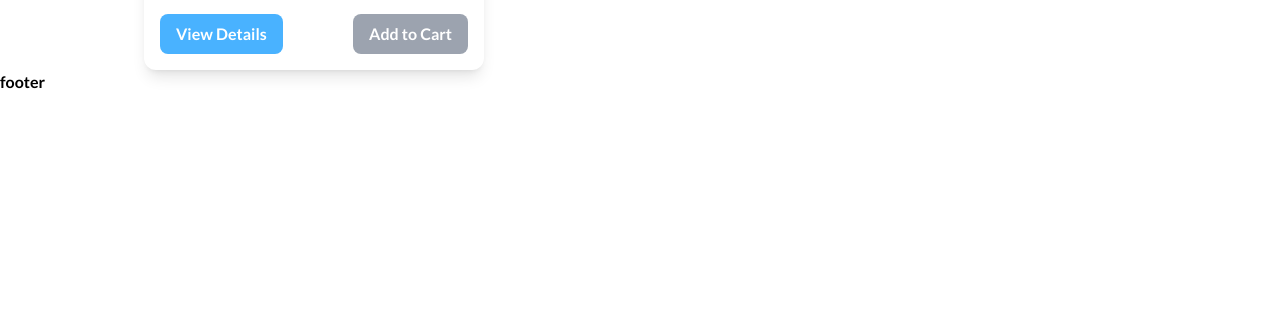
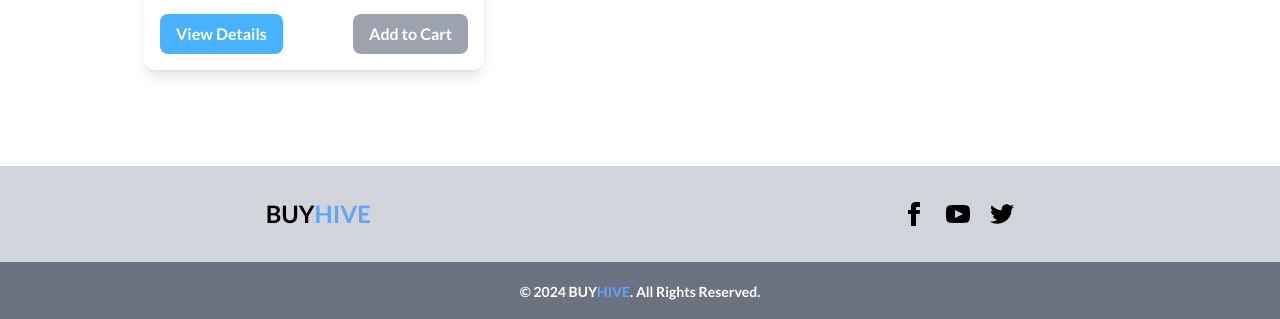
Before and after one commit to meizan2142/MERN-FRONTEND, a React (Vite) app: page / in a window 1280 px wide. Shown: the part 1646-1965 px from the top of the page. Before the commit the page ends 1740 px from the top, so only its background shows below. Built offline with nearby package versions, Linux system fonts and the light colour scheme; a web font is replaced by a local one.

Commit message:
Footer section is created successfully

```diff
--- /dev/null
+++ b/src/Components/Footer/Footer.jsx
@@ -0,0 +1,39 @@
+const Footer = () => {
+    return (
+        <footer className="flex flex-col text-black">
+            <div className="flex flex-col items-center justify-around gap-5 bg-gray-300 py-8 dark:bg-gray-500 dark:text-white md:flex-row md:gap-0">
+                <h5 className="text-2xl font-bold">BUY<span className="text-blue-400">HIVE</span></h5>
+                <nav className="text-lg">
+                    <ul className=" flex h-full items-center justify-center gap-5">
+                        <li className="cursor-pointer">
+                            <a>
+                                <svg xmlns="http://www.w3.org/2000/svg" width="24" height="24" viewBox="0 0 24 24" className="fill-current">
+                                    <path d="M9 8h-3v4h3v12h5v-12h3.642l.358-4h-4v-1.667c0-.955.192-1.333 1.115-1.333h2.885v-5h-3.808c-3.596 0-5.192 1.583-5.192 4.615v3.385z"></path>
+                                </svg>
+                            </a>
+                        </li>
+                        <li className="cursor-pointer">
+                            <a>
+                                <svg xmlns="http://www.w3.org/2000/svg" width="24" height="24" viewBox="0 0 24 24" className="fill-current">
+                                    <path d="M19.615 3.184c-3.604-.246-11.631-.245-15.23 0-3.897.266-4.356 2.62-4.385 8.816.029 6.185.484 8.549 4.385 8.816 3.6.245 11.626.246 15.23 0 3.897-.266 4.356-2.62 4.385-8.816-.029-6.185-.484-8.549-4.385-8.816zm-10.615 12.816v-8l8 3.993-8 4.007z"></path>
+                                </svg>
+                            </a>
+                        </li>
+                        <li className="cursor-pointer">
+                            <a>
+                                <svg xmlns="http://www.w3.org/2000/svg" width="24" height="24" viewBox="0 0 24 24" className="fill-current">
+                                    <path d="M24 4.557c-.883.392-1.832.656-2.828.775 1.017-.609 1.798-1.574 2.165-2.724-.951.564-2.005.974-3.127 1.195-.897-.957-2.178-1.555-3.594-1.555-3.179 0-5.515 2.966-4.797 6.045-4.091-.205-7.719-2.165-10.148-5.144-1.29 2.213-.669 5.108 1.523 6.574-.806-.026-1.566-.247-2.229-.616-.054 2.281 1.581 4.415 3.949 4.89-.693.188-1.452.232-2.224.084.626 1.956 2.444 3.379 4.6 3.419-2.07 1.623-4.678 2.348-7.29 2.04 2.179 1.397 4.768 2.212 7.548 2.212 9.142 0 14.307-7.721 13.995-14.646.962-.695 1.797-1.562 2.457-2.549z"></path>
+                                </svg>
+                            </a>
+                        </li>
+                    </ul>
+                </nav>
+            </div>
+            <aside className="bg-gray-500 py-5 text-center text-sm text-white dark:bg-gray-800">
+                <p>&copy; 2024 BUY<span className="text-blue-400">HIVE</span>. All Rights Reserved.</p>
+            </aside>
+        </footer>
+    )
+}
+
+export default Footer
--- a/src/MainLayout/MainLayout.jsx
+++ b/src/MainLayout/MainLayout.jsx
@@ -1,5 +1,6 @@
 import { Outlet } from "react-router-dom"
 import { Navigationbar } from "../Components/Navbar/Navigationbar"
+import Footer from "../Components/Footer/Footer"
 export const MainLayout = () => {
     return (
         <div>
@@ -7,7 +8,9 @@
                 <Navigationbar/>
             </div>
             <div><Outlet/></div>
-            <div>footer</div>
+            <div className="mt-24">
+                <Footer/>
+            </div>
         </div>
     )
 }
```
